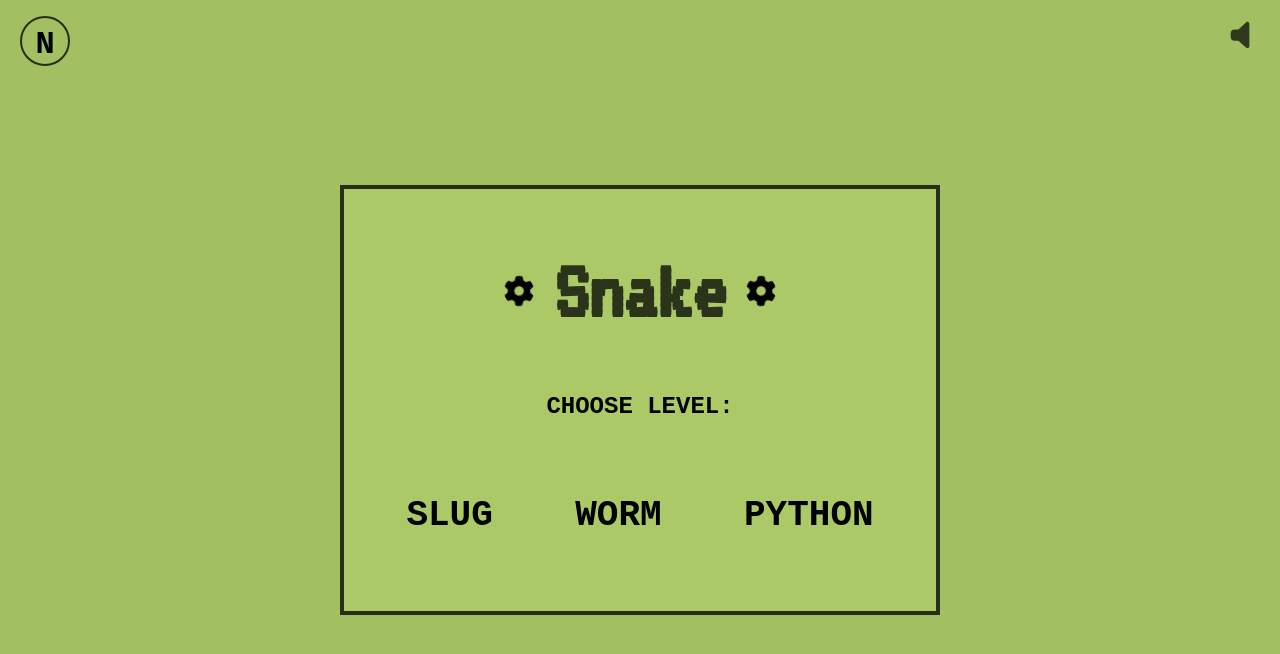
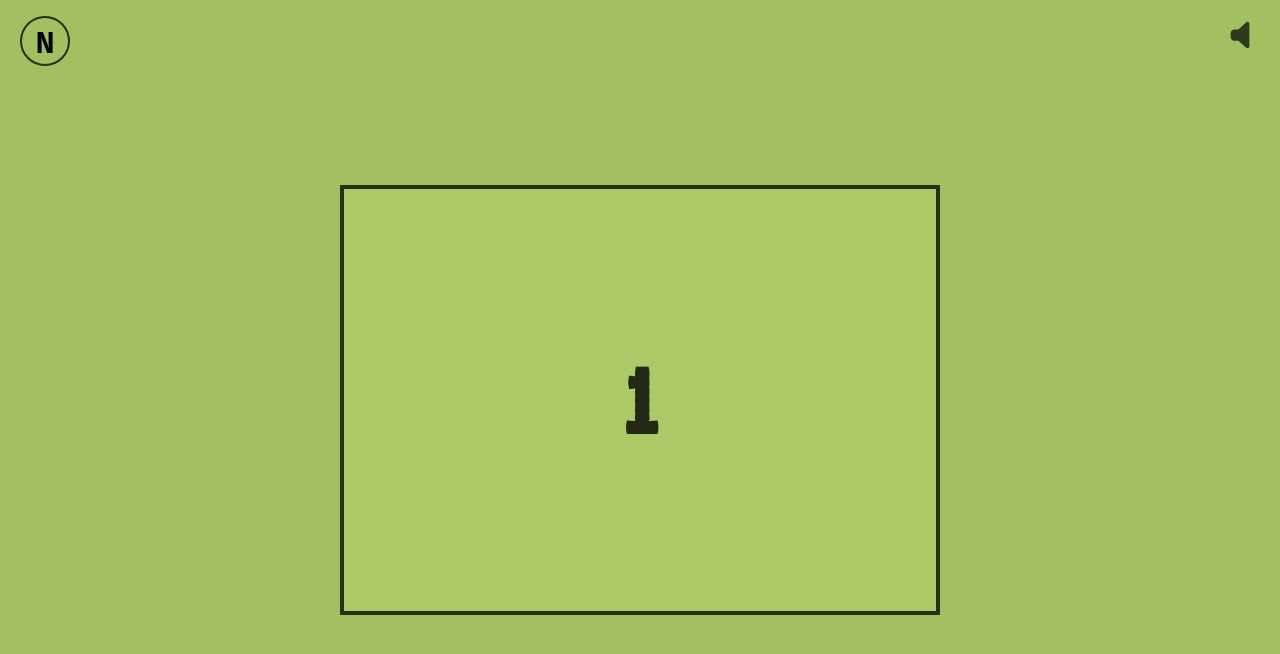
Before and after one commit to pantbibek21/mini-projects, a plain HTML site: page ClassicSnakeGame/index.html in a window 1280 px wide. Both pictures are taken after a click on the button "SLUG". Drawn offline with Linux system fonts and the light colour scheme.

Commit message:
timer added, event listener added on buttons

```diff
--- a/ClassicSnakeGame/index.html
+++ b/ClassicSnakeGame/index.html
@@ -42,6 +42,19 @@
             justify-content: space-evenly;
             cursor: default;
             user-select: none;
+
+        }
+
+        .container .game-playground-active {
+            display: none;
+            position: relative;
+        }
+
+        .timer {
+            font-size: 112px;
+            font-weight: bold;
+            font-family: 'VT323', monospace;
+            opacity: 0.8;
         }
 
         .game-playground .header {
@@ -202,7 +215,7 @@
         <div class="sound-wrapper sound-wrapper-off"><img src="Images/volume-off-solid.svg" class="sound-off" alt="">
             <img src="Images/volume-high-solid.svg" class="sound-on" alt="">
         </div>
-        <div class="game-playground">
+        <div class="game-playground game-playground-initial">
             <div class="header">
                 <div class="gear-wrapper">
                     <img class="gear" src="Images/gear-solid.svg" alt="">
@@ -219,6 +232,10 @@
                 <button class="button third-button">PYTHON</button>
             </div>
         </div>
+        <div class="game-playground game-playground-active">
+            <div class="timer"></div>
+
+        </div>
     </div>
 
     <script>
@@ -231,6 +248,41 @@
             soundWrapperBtn.classList.toggle("sound-wrapper-off");
         })
 
+        const gamePlaygroundInitial = document.querySelector(".container .game-playground-initial");
+        const gamePlaygroundActive = document.querySelector(".container .game-playground-active");
+        let counter = 0;
+
+        const timer = document.querySelector(".timer");
+        const timerElements = ["3", "2", "1", "GO"];
+
+        document.querySelectorAll(".button").forEach((button) => {
+            button.addEventListener("click", () => {
+                gamePlaygroundInitial.style.display = "none";
+                gamePlaygroundActive.style.display = "flex";
+                const timerInterval = setInterval(() => {
+                    if (counter == 4) {
+                        counter = 0;
+                        window.clearInterval(timerInterval);
+                        console.log(" I was here");
+                        timer.style.display = "none";
+                        //display snake and food
+                    }
+                    else {
+                        timer.innerHTML = timerElements[counter];
+                        counter++;
+                    }
+                }, 800);
+            });
+
+        })
+
+        function snakeFoodGenerator() {
+
+        }
+
+
+
+
     </script>
 </body>
 
```
